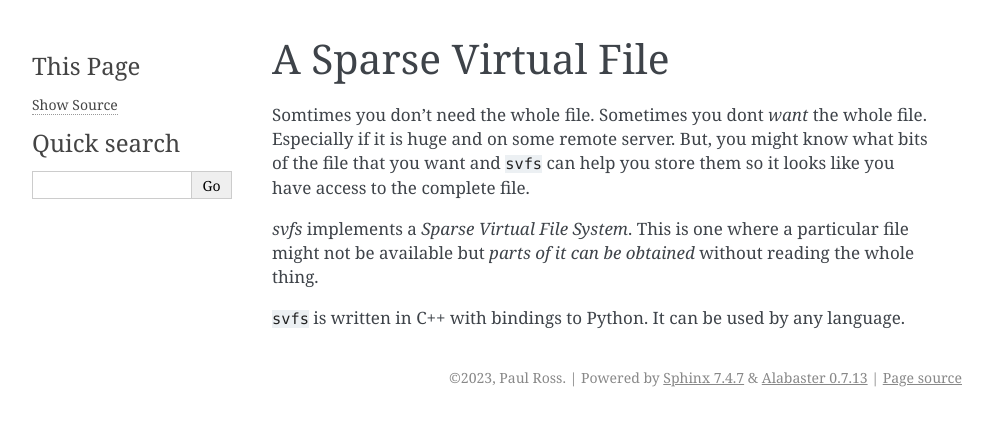
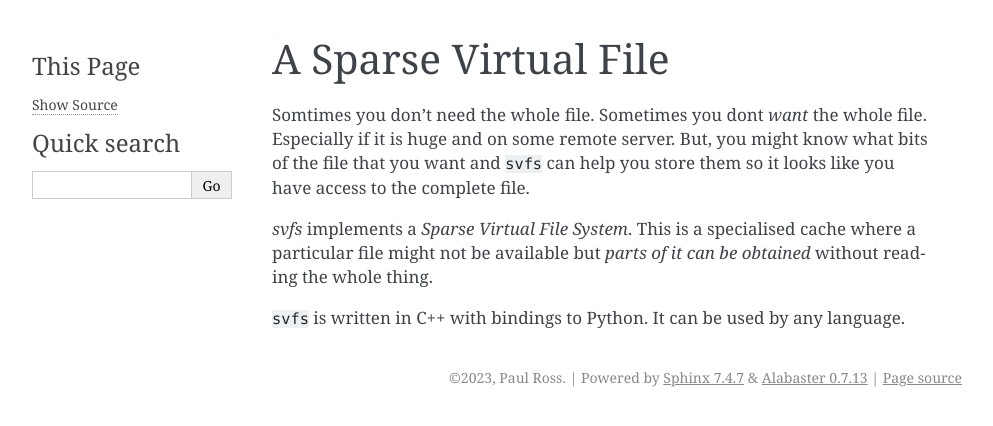
Before and after one commit to paulross/svfsc, a Sphinx documentation site: the page built from docs/Sphinx/source/introduction.rst, in a window 1280 px wide. Shown: the top 426 px of the page, without its empty margins (148-1141 px from the left). Built offline with Sphinx 7.4.7, drawn with Linux system fonts in a browser that asks for light colours.

Commit message:
Minor docs.

```diff
--- a/docs/Sphinx/source/introduction.rst
+++ b/docs/Sphinx/source/introduction.rst
@@ -5,10 +5,12 @@ A Sparse Virtual File
 Somtimes you don't need the whole file.
 Sometimes you dont *want* the whole file.
 Especially if it is huge and on some remote server.
-But, you might know what bits of the file that you want and ``svfs`` can help you store them so it looks like you have access to the complete file.
+But, you might know what bits of the file that you want and ``svfs`` can help you store them so it looks like you have
+access to the complete file.
 
 `svfs` implements a *Sparse Virtual File System*.
-This is one where a particular file might not be available but *parts of it can be obtained* without reading the whole thing.
+This is a specialised cache where a particular file might not be available but *parts of it can be obtained* without
+reading the whole thing.
 
 ``svfs`` is written in C++ with bindings to Python.
 It can be used by any language.
```
